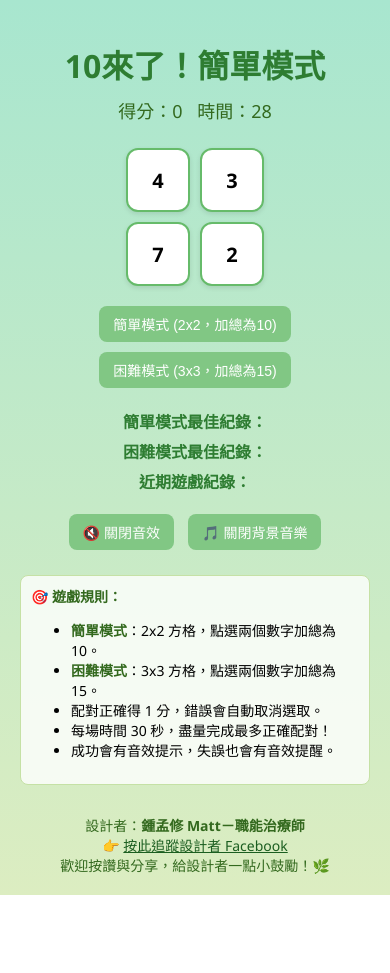
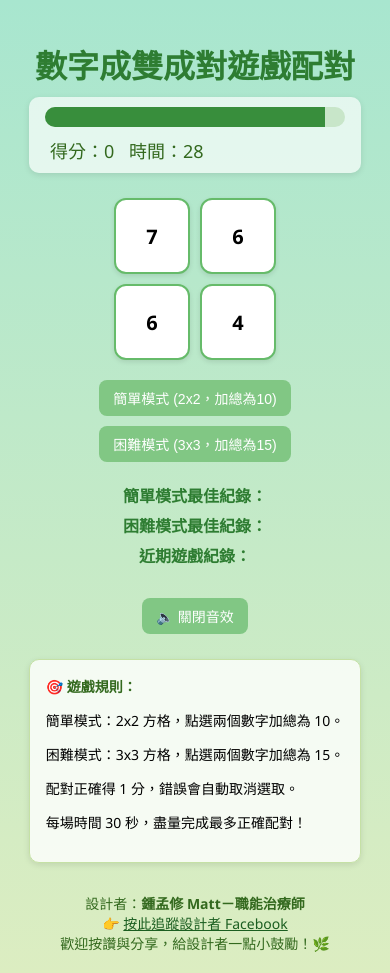
Before and after one commit to mattsue1003/mathplusgame, a plain HTML site: page index.html in a window 390 px wide. Both pictures are taken after a click on the button "簡單模式 (2x2，加總為10)". Before the commit the page ends 895 px from the top, so only its background shows below. Drawn offline with Linux system fonts and the light colour scheme.

Commit message:
index.html

```diff
--- a/index.html
+++ b/index.html
@@ -3,7 +3,7 @@
 <head>
   <meta charset="UTF-8">
   <meta name="viewport" content="width=device-width, initial-scale=1.0">
-  <title>數字挑戰遊戲</title>
+  <title>數字成雙成對遊戲配對</title>
   <style>
     body {
       font-family: 'Segoe UI', sans-serif;
@@ -24,7 +24,10 @@
       margin-bottom: 10px;
       font-size: 18px;
       color: #33691e;
-    }
+      background: #ffffffaa;
+      padding: 10px 16px;
+      border-radius: 10px;
+      box-shadow: 0 2px 6px rgba(0, 0, 0, 0.1);}
     #grid {
       display: grid;
       gap: 10px;
@@ -80,18 +83,19 @@
       font-size: 14px;
       margin-top: 20px;
       background: #ffffffcc;
-      padding: 10px;
-      border-radius: 8px;
+      padding: 16px;
+      border-radius: 10px;
       border: 1px solid #c5e1a5;
-    }
+      box-shadow: 0 2px 6px rgba(0, 0, 0, 0.1);}
     .rules strong {
       color: #33691e;
     }
     @media screen and (max-width: 480px) {
       .cell {
-        width: 60px;
-        height: 60px;
+        width: 64px;
+        height: 64px;
         font-size: 20px;
+        padding: 4px;
       }
       button {
         padding: 8px 14px;
@@ -99,19 +103,24 @@
       }
     }
   </style>
-<link rel="preconnect" href="https://www.youtube.com">
 </head>
 <body>
-  <audio id="bgmAudio" src="https://cdn.pixabay.com/download/audio/2023/04/06/audio_c8964d1b98.mp3?filename=calm-nature-background-ambience-146406.mp3" autoplay loop muted></audio></audio></audio>
 
-  <h1 id="title">數字挑戰遊戲</h1>
+<h1 id="title">數字成雙成對遊戲配對</h1>
 <div class="info">
+  <div style="width: 300px; height: 20px; background: #c8e6c9; border-radius: 10px; overflow: hidden; margin-bottom: 10px;">
+    <div id="progressBar" style="height: 100%; width: 100%; background: #388e3c;"></div>
+  </div>
   <span id="score">得分：0</span>
   <span id="timer">時間：30</span>
 </div>
 <div id="grid"></div>
-  <button onclick="startGame('easy')">簡單模式 (2x2，加總為10)</button>
-  <button onclick="startGame('hard')">困難模式 (3x3，加總為15)</button>
+<button id="easyBtn">簡單模式 (2x2，加總為10)</button>
+<button id="hardBtn">困難模式 (3x3，加總為15)</button>
+
+<div>
+  <button id="restartBtn" onclick="startGame(mode)" style="display:none; margin: 10px auto;">🔁 再玩一次</button>
+</div>
 
 <div class="record">
   <p><strong>簡單模式最佳紀錄：</strong><span id="easyHighScores"></span></p>
@@ -119,53 +128,66 @@
   <p><strong>近期遊戲紀錄：</strong><span id="recentScores"></span></p>
 </div>
 
-  <div style="margin-top: 10px;">
-  <button onclick="toggleAudio()" id="audioToggle">🔇 關閉音效</button>
-  <button onclick="toggleBGM()" id="bgmToggle">🎵 關閉背景音樂</button>
+
+
+<div style="margin-top: 20px;">
+  <button onclick="toggleSound()" id="soundToggle">🔈 關閉音效</button>
 </div>
 
 <div class="rules">
   <strong>🎯 遊戲規則：</strong>
-    <ul>
-      <li><strong>簡單模式</strong>：2x2 方格，點選兩個數字加總為 10。</li>
-      <li><strong>困難模式</strong>：3x3 方格，點選兩個數字加總為 15。</li>
-      <li>配對正確得 1 分，錯誤會自動取消選取。</li>
-      <li>每場時間 30 秒，盡量完成最多正確配對！</li>
-      <li>成功會有音效提示，失誤也會有音效提醒。</li>
-    </ul>
+  <p>簡單模式：2x2 方格，點選兩個數字加總為 10。</p>
+  <p>困難模式：3x3 方格，點選兩個數字加總為 15。</p>
+  <p>配對正確得 1 分，錯誤會自動取消選取。</p>
+  <p>每場時間 30 秒，盡量完成最多正確配對！</p>
 </div>
 
-  <audio id="correctSound" src="https://actions.google.com/sounds/v1/cartoon/clang_and_wobble.ogg"></audio>
-  <audio id="wrongSound" src="https://actions.google.com/sounds/v1/cartoon/wood_plank_flicks.ogg"></audio>
+<audio id="correctSound" preload="auto" src="https://actions.google.com/sounds/v1/cartoon/pop.ogg"></audio>
+<audio id="wrongSound" preload="auto" src="https://actions.google.com/sounds/v1/cartoon/wood_plank_flicks.ogg"></audio>
 
 <script>
-    const grid = document.getElementById("grid");
-    const scoreDisplay = document.getElementById("score");
-    const timerDisplay = document.getElementById("timer");
-    const correctSound = document.getElementById("correctSound");
-    const wrongSound = document.getElementById("wrongSound");
-    const title = document.getElementById("title");
-    const easyHighScoresEl = document.getElementById("easyHighScores");
-    const hardHighScoresEl = document.getElementById("hardHighScores");
-    const recentScoresEl = document.getElementById("recentScores");
+let grid = document.getElementById("grid");
+let scoreDisplay = document.getElementById("score");
+let timerDisplay = document.getElementById("timer");
+let easyHighScoresEl = document.getElementById("easyHighScores");
+let hardHighScoresEl = document.getElementById("hardHighScores");
+let recentScoresEl = document.getElementById("recentScores");
+let correctSound = document.getElementById("correctSound");
+correctSound.volume = 0.3;
+let wrongSound = document.getElementById("wrongSound");
+wrongSound.volume = 0.3;
 
-    let score = 0, timeLeft = 30, firstPick = null, secondPick = null, timer;
+let score = 0, timeLeft = 30, timer;
+let firstPick = null, secondPick = null;
 let mode = 'easy';
+let highScores = JSON.parse(localStorage.getItem('highScores')) || { easy: [], hard: [] };
+let recentScores = JSON.parse(localStorage.getItem('recentScores')) || [];
+let soundEnabled = true;
 
-    const highScores = { easy: [], hard: [] };
-    const recentScores = [];
+document.getElementById("easyBtn").onclick = () => startGame('easy');
+document.getElementById("hardBtn").onclick = () => startGame('hard');
+
+document.addEventListener('click', () => {
+  correctSound.muted = false;
+  wrongSound.muted = false;
+}, { once: true });
+
+function toggleSound() {
+  soundEnabled = !soundEnabled;
+  document.getElementById('soundToggle').textContent = soundEnabled ? '🔈 關閉音效' : '🔇 開啟音效';
+}
 
 function generateNumbers(count, targetSum) {
-      let nums = [];
+  const nums = [];
+  let x = Math.floor(Math.random() * (targetSum - 1)) + 1;
+  let y = targetSum - x;
+  nums.push(x, y);
   while (nums.length < count) {
     nums.push(Math.floor(Math.random() * (targetSum - 1)) + 1);
   }
-      let i = Math.floor(Math.random() * count);
-      let x = Math.floor(Math.random() * (targetSum - 1)) + 1;
-      let y = targetSum - x;
-      if (y > 0 && y < targetSum) {
-        nums[i] = x;
-        nums[(i + 1) % count] = y;
+  for (let i = nums.length - 1; i > 0; i--) {
+    const j = Math.floor(Math.random() * (i + 1));
+    [nums[i], nums[j]] = [nums[j], nums[i]];
   }
   return nums;
 }
@@ -177,8 +199,6 @@
   let size = mode === 'easy' ? 2 : 3;
   let totalCells = size * size;
   grid.style.gridTemplateColumns = `repeat(${size}, 1fr)`;
-      grid.style.gridTemplateRows = `repeat(${size}, 1fr)`;
-
   const nums = generateNumbers(totalCells, mode === 'easy' ? 10 : 15);
   nums.forEach(num => {
     const cell = document.createElement("div");
@@ -192,25 +212,19 @@
 function handleCellClick(cell) {
   if (timeLeft <= 0 || cell.classList.contains("selected")) return;
   cell.classList.add("selected");
-
   if (!firstPick) {
     firstPick = cell;
   } else {
     secondPick = cell;
-
-        if (!firstPick || !secondPick) return;
-
-        const num1 = parseInt(firstPick.textContent);
-        const num2 = parseInt(secondPick.textContent);
-
-        if (isNaN(num1) || isNaN(num2)) return;
-
-        const sum = num1 + num2;
-        const target = mode === 'easy' ? 10 : 15;
-
+    let num1 = parseInt(firstPick.textContent);
+    let num2 = parseInt(secondPick.textContent);
+    let sum = num1 + num2;
+    let target = mode === 'easy' ? 10 : 15;
     if (sum === target) {
+      if (soundEnabled) {
         correctSound.currentTime = 0;
         correctSound.play();
+      }
       score++;
       scoreDisplay.textContent = `得分：${score}`;
       setTimeout(() => {
@@ -219,8 +233,10 @@
         renderGrid();
       }, 200);
     } else {
+      if (soundEnabled) {
         wrongSound.currentTime = 0;
         wrongSound.play();
+      }
       setTimeout(() => {
         if (firstPick) firstPick.classList.remove("selected");
         if (secondPick) secondPick.classList.remove("selected");
@@ -232,8 +248,8 @@
 }
 
 function startGame(selectedMode) {
+  document.getElementById('progressBar').style.width = '100%';
   mode = selectedMode;
-      title.textContent = mode === 'easy' ? '10來了！簡單模式' : '15來了！困難模式';
   score = 0;
   timeLeft = 30;
   scoreDisplay.textContent = "得分：0";
@@ -242,6 +258,7 @@
   clearInterval(timer);
   timer = setInterval(() => {
     timeLeft--;
+    document.getElementById('progressBar').style.width = `${(timeLeft / 30) * 100}%`;
     timerDisplay.textContent = `時間：${timeLeft}`;
     if (timeLeft <= 0) {
       clearInterval(timer);
@@ -252,57 +269,29 @@
 
 function handleGameEnd() {
     alert(`時間到！你得了 ${score} 分！`);
+  document.getElementById('restartBtn').style.display = 'inline-block';
   const record = { mode, score, time: new Date().toLocaleTimeString() };
-
   highScores[mode].push(score);
   highScores[mode] = highScores[mode].sort((a,b) => b-a).slice(0,2);
-
   recentScores.unshift(record);
   if (recentScores.length > 3) recentScores.pop();
-
   updateScoreBoard();
 }
 
 function updateScoreBoard() {
+    localStorage.setItem('highScores', JSON.stringify(highScores));
+  localStorage.setItem('recentScores', JSON.stringify(recentScores));
   easyHighScoresEl.textContent = highScores['easy'].join(', ');
   hardHighScoresEl.textContent = highScores['hard'].join(', ');
   recentScoresEl.textContent = recentScores.map(r => `${r.mode}：${r.score}分 (${r.time})`).join('； ');
 }
-      let soundOn = true;
-    let bgmOn = true;
+</script>
 
-    function toggleAudio() {
-      soundOn = !soundOn;
-      document.getElementById('audioToggle').textContent = soundOn ? '🔇 關閉音效' : '🔊 開啟音效';
-    }
-
-    function toggleBGM() {
-  const bgmAudio = document.getElementById('bgmAudio');
-  bgmOn = !bgmOn;
-  if (bgmOn) {
-    bgmAudio.muted = false;
-    bgmAudio.play();
-    document.getElementById('bgmToggle').textContent = '🎵 關閉背景音樂';
-  } else {
-    bgmAudio.pause();
-    document.getElementById('bgmToggle').textContent = '🎶 開啟背景音樂';
-  }
-}
-
-    correctSound.play = () => { if (soundOn) HTMLAudioElement.prototype.play.call(correctSound); };
-    wrongSound.play = () => { if (soundOn) HTMLAudioElement.prototype.play.call(wrongSound); };
-document.addEventListener('click', () => {
-  const bgm = document.getElementById('bgmAudio');
-  if (bgm && bgm.paused && bgmOn) {
-    bgm.muted = false;
-    bgm.play().catch(() => {});
-  }
-}, { once: true });
-</script>
 <div style="margin-top: 30px; font-size: 14px; color: #33691e; text-align: center;">
   設計者：<strong>鍾孟修 Matt－職能治療師</strong><br>
   👉 <a href="https://www.facebook.com/profile.php?id=100063748491881" target="_blank" style="color: #1b5e20; text-decoration: underline;">按此追蹤設計者 Facebook</a><br>
   歡迎按讚與分享，給設計者一點小鼓勵！🌿
 </div>
+
 </body>
 </html>
```
Lines whose indentation alone changed are shown as unchanged.
